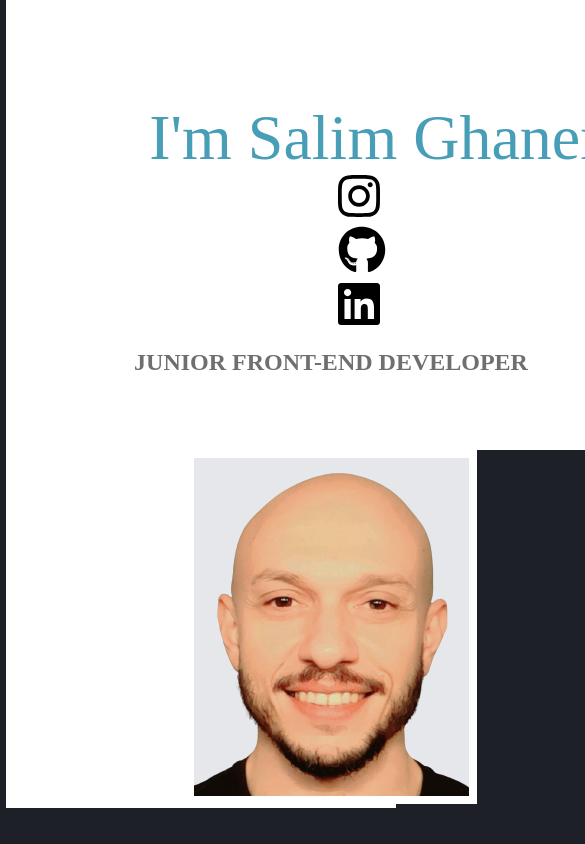
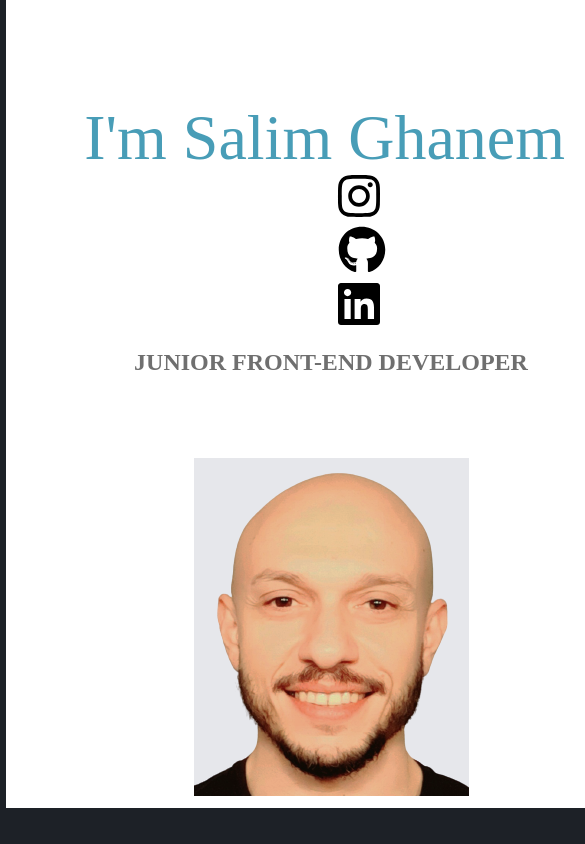
Before and after one commit to slmgnm/portfolio-SalimGhanem, a React (Create React App) app: page / in a window 390 px wide. Shown: the top 844 px of the page, 585 px wide, since content can reach past the window. Built offline with nearby package versions, Linux system fonts and the light colour scheme.

Commit message:
root CSS

```diff
--- a/public/index.html
+++ b/public/index.html
@@ -24,7 +24,7 @@
       work correctly both with client-side routing and a non-root public URL.
       Learn how to configure a non-root public URL by running `npm run build`.
     -->
-    <title>React App</title>
+    <title>Portfolio</title>
   </head>
   <body>
     <noscript>You need to enable JavaScript to run this app.</noscript>
--- a/src/App.css
+++ b/src/App.css
@@ -304,9 +304,13 @@ a.twitter {
 a.instagram {
   color: black;
 }
+#root{
+  position: 'absolute',
+}
+
 
 @media only screen and (max-width: 600px) {
-  body {
+  /* body {
     width: 100%;
   }
   .container {
@@ -329,7 +333,12 @@ a.instagram {
   }
   .header {
     width: 100%;
-  }
-  .styles_typicalWrapper__1_Uvh{width: 100%;}
-  .header h2{width: 100%;}
+  } */
+
+  #root{min-width: 100%;
+    position: absolute}
+
+  /* .header-logo{width: 100%;}
+  .styles_typicalWrapper__1_Uvh{width: 50%;}
+  .header h2{width: 100%;} */
 }
```
